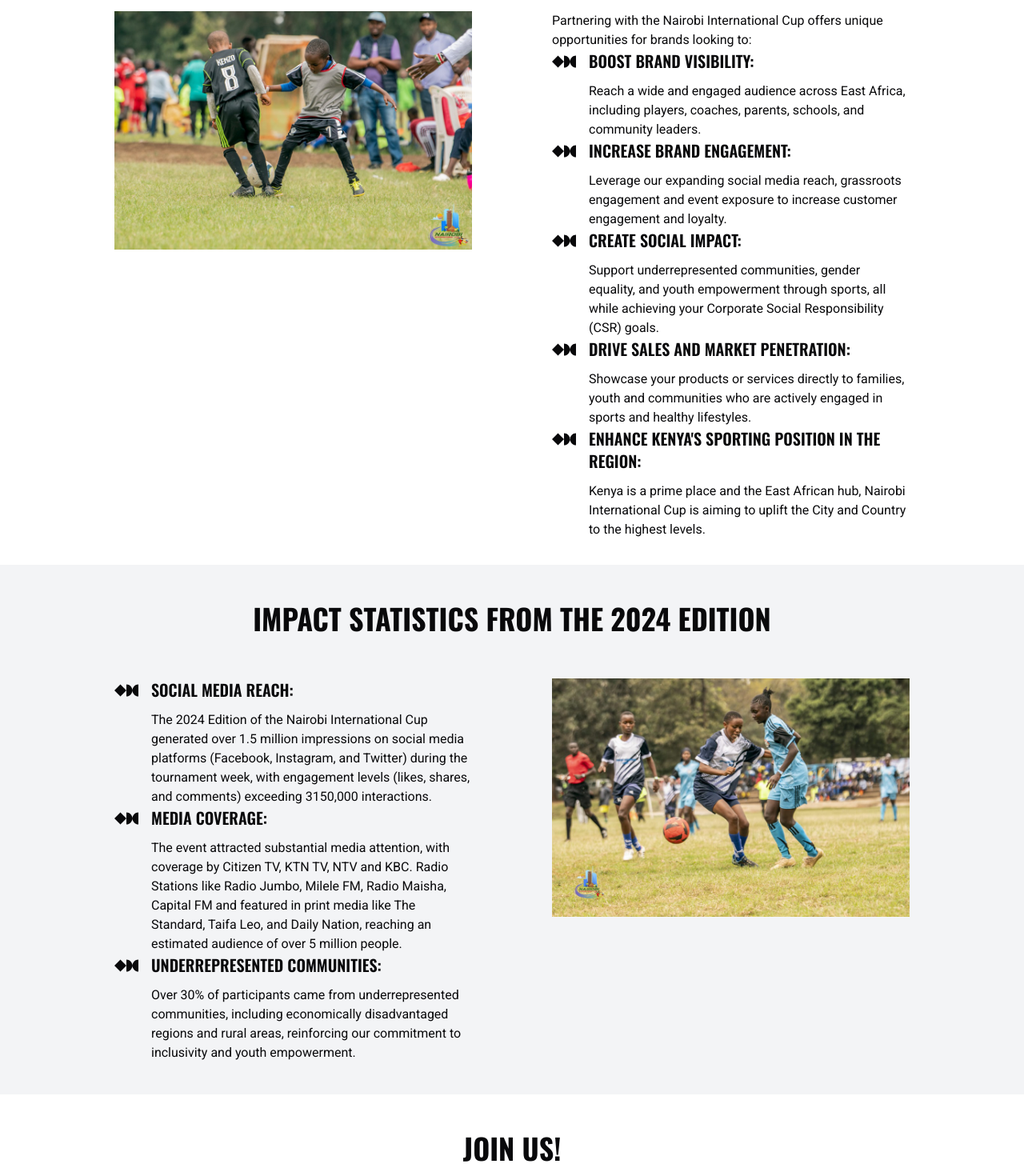
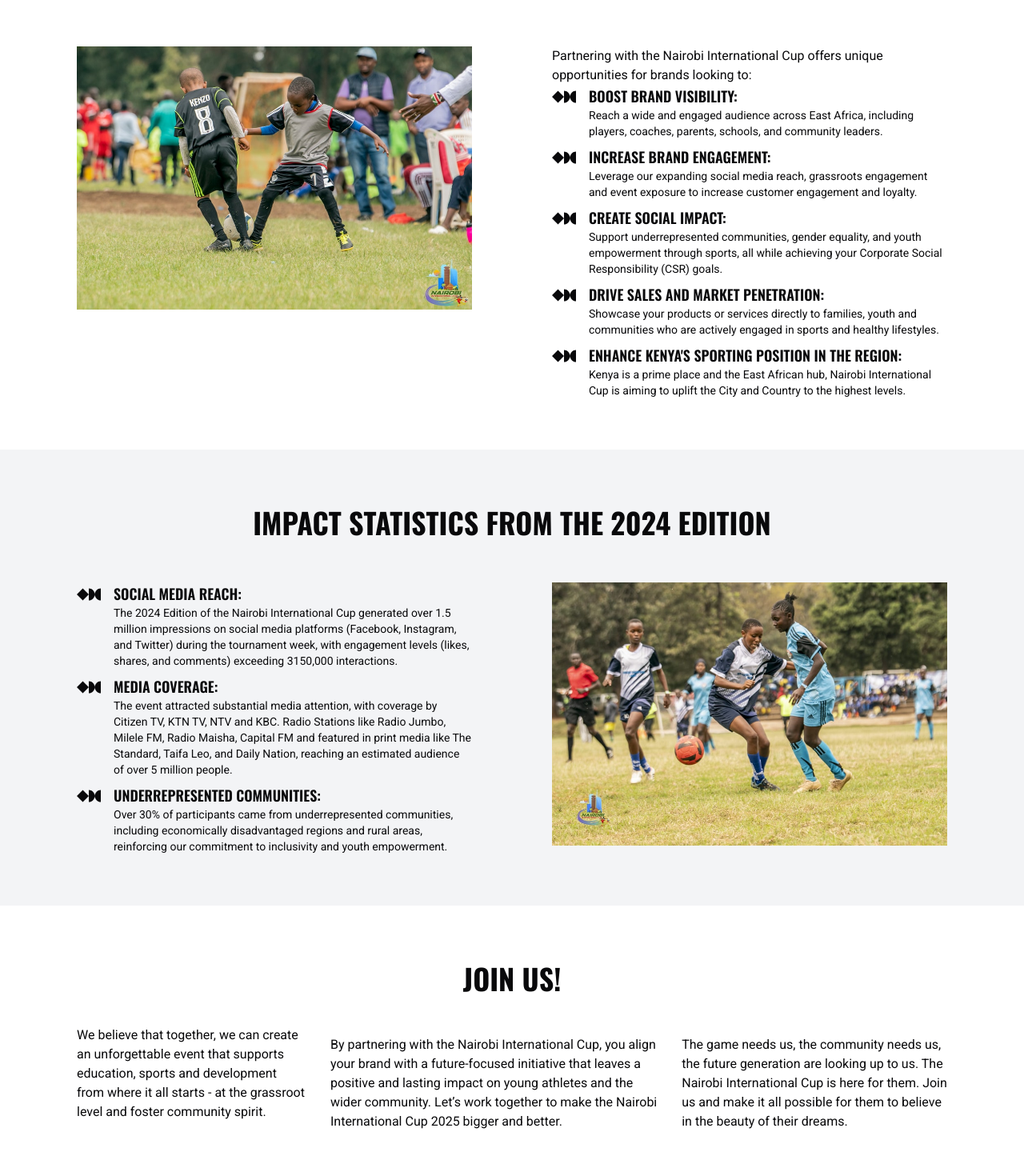
Before and after one commit to tisini-acc1/nic-cup, a Next.js app: page /partners in a window 1280 px wide. Shown: the part 220-1690 px from the top of the page at 80% size. Built offline with nearby package versions, Linux system fonts and the light colour scheme; a web font is replaced by a local one.

Commit message:
Rectified layout issues

```diff
--- a/src/app/(home)/sections/hero.tsx
+++ b/src/app/(home)/sections/hero.tsx
@@ -15,7 +15,7 @@
       id="home"
       className="bg-sky-400 lg:h-screen flex justify-center items-center"
     >
-      <div className="container pt-20 lg:pt-0 px-4 w-full flex flex-col lg:flex-row justify-between items-center">
+      <div className="lg:py-16 md:py-14 sm:py-12 py-10 lg:px-24 md:px-16 sm:px-6 px-4 w-full flex flex-col lg:flex-row justify-between items-center">
         <aside className="w-full lg:w-1/2 text-center lg:text-start">
           <h1 className="text-5xl lg:text-7xl xl:text-8xl mb-5 text-black">
             <small className="text-xl font-semibold">Season Two</small>
--- a/src/app/(pages)/gallery/page.tsx
+++ b/src/app/(pages)/gallery/page.tsx
@@ -3,7 +3,7 @@
 
 const GalleryPage = () => {
   return (
-    <main className="py-32 container mx-auto">
+    <main className="py-36 lg:px-24 md:px-16 sm:px-6 px-4">
       <div className="grid grid-cols-1 md:grid-cols-2 lg:grid-cols-3 gap-4">
         {imageData.map((image) => (
           <div key={image} className="">
--- a/src/app/(pages)/partners/page.tsx
+++ b/src/app/(pages)/partners/page.tsx
@@ -16,7 +16,7 @@
         <ThirdSection />
 
         <section className="bg-gray-100">
-          <div className="container mx-auto py-8 xl:py-20">
+          <div className="lg:py-16 md:py-14 sm:py-12 py-10 lg:px-24 md:px-16 sm:px-6 px-4">
             <h2 className="h2 text-center mb-12">Our Partners</h2>
             <div className="grid grid-cols-1 md:grid-cols-2 lg:grid-cols-3 gap-3 p-2">
               {partners.map((partner) => (
@@ -58,7 +58,7 @@
 
 const TopSection = () => {
   return (
-    <section className="container mx-auto pt-5 pb-8">
+    <section className="lg:py-16 md:py-14 sm:py-12 py-10 lg:px-24 md:px-16 sm:px-6 px-4">
       <div className="flex flex-col lg:flex-row lg:gap-x-[100px]">
         <div className="flex-1 order-1 lg:-order-1">
           <Image src="/2024/champ32.jpg" alt="" width={700} height={700} />
@@ -71,7 +71,7 @@
             opportunities for brands looking to:
           </p>
 
-          <div>
+          <div className="space-y-2">
             <Item
               title={"Boost Brand Visibility:"}
               subtitle={`Reach a wide and engaged audience across East Africa,
@@ -107,11 +107,11 @@
 
 const SecondSection = () => {
   return (
-    <section className="bg-gray-100 py-10 xl:py-20">
+    <section className="bg-gray-100 lg:py-16 md:py-14 sm:py-12 py-10 lg:px-24 md:px-16 sm:px-6 px-4">
       <h2 className="h2 text-center mb-12">
         Impact Statistics from the 2024 Edition
       </h2>
-      <div className="container mx-auto  flex flex-col lg:flex-row lg:gap-x-[100px]">
+      <div className="flex flex-col lg:flex-row lg:gap-x-[100px]">
         <div className="flex-1 flex flex-col justify-end">
           {/* <h2 className="title h4">Impact Statistics from the 2024 Edition:</h2> */}
           {/* <p className="subtitle">
@@ -119,7 +119,7 @@
               opportunities for brands looking to:
             </p> */}
 
-          <div>
+          <div className="space-y-2">
             <Item
               title={"Social Media Reach:"}
               subtitle={`The 2024 Edition of the Nairobi International Cup generated over 1.5 million impressions on social media platforms
@@ -148,9 +148,9 @@
 
 const ThirdSection = () => {
   return (
-    <section className="container mx-auto py-10 xl:py-28">
+    <section className="lg:py-16 md:py-14 sm:py-12 py-10 lg:px-24 md:px-16 sm:px-6 px-4">
       <h2 className="h2 text-center mb-8">Join Us!</h2>
-      <div className="flex flex-col lg:flex-row lg:gap-x-[100px] space-y-3">
+      <div className="flex flex-col lg:flex-row lg:gap-x-[30px] space-y-3">
         <p>
           We believe that together, we can create an unforgettable event that
           supports education, sports and development from where it all starts -
@@ -187,8 +187,8 @@
         <Fa42Group />
       </div>
       <div>
-        <h4 className="text-base lg:text-xl font-semibold mb-3">{title}</h4>
-        <p>{subtitle}</p>
+        <h4 className="text-base lg:text-lg font-semibold">{title}</h4>
+        <p className="text-sm">{subtitle}</p>
       </div>
     </div>
   );
```
